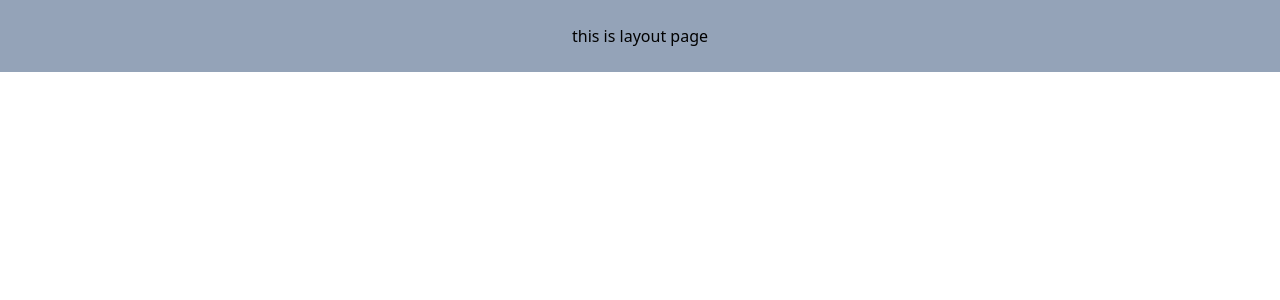
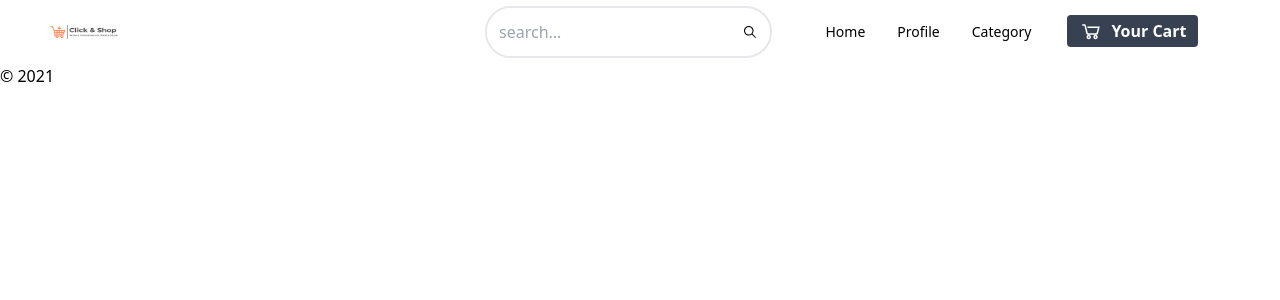
Before and after one commit to jevinmorad/click-n-shop, a React (Create React App) app in the folder frontend/: page / in a window 1280 px wide. Shown: the top 300 px of the page. Built offline with nearby package versions, Linux system fonts and the light colour scheme.

Commit message:
Implement layout structure with Navbar, footer, and search functionality

```diff
--- a/frontend/src/components/Layout.js
+++ b/frontend/src/components/Layout.js
@@ -1,7 +1,17 @@
-import { Outlet, Link } from "react-router-dom"
-
-export default function Layout(){
-    return(<>
-        <div className="text-center p-6 bg-slate-400 font-sans text-black">this is layout page</div>
-    </>)
+import { Outlet } from "react-router-dom"
+import Navbar from "./navbar/Navbar"
+export default function Layout() {
+    return (
+        <>
+            <nav>
+                <Navbar />
+            </nav>
+            <main>
+                <Outlet />
+            </main>
+            <footer>
+                <p>&copy; 2021</p>
+            </footer>
+        </>
+    )
 }
--- /dev/null
+++ b/frontend/src/components/navbar/Navbar.js
@@ -0,0 +1,23 @@
+import logo from './logo.png';
+import preview from './Preview.png';
+import Search from './search';
+import Menu from './menu';
+
+export default function NavBar() {
+
+    return (
+        <nav className='mx-7'>
+            <div className="flex-auto h-16 flex items-center justify-between px-4">
+                <div className="logo w-[464px]">
+                    <img src={preview} alt="Logo" className='w-20 h-16' />
+                </div>
+                <div className="search ">
+                    <Search />
+                </div>
+                <div className="menu">
+                    <Menu />
+                </div>
+            </div>
+        </nav>
+    )
+}
--- /dev/null
+++ b/frontend/src/components/navbar/menu.js
@@ -0,0 +1,29 @@
+import React from 'react';
+import { LiaShoppingCartSolid } from 'react-icons/lia';
+import { Link } from 'react-router-dom';
+
+const MenuBar = () => {
+    return (
+        <div className="w-[464px] h-[36px] flex justify-center items-center">
+            <div className="text-center text-sm font-normal">
+                <Link to="/" className="px-4 py-2 hover:bg-gray-300 rounded-full">
+                    Home
+                </Link>
+                <Link to="/" className="px-4 py-2 hover:bg-gray-300 rounded-full">
+                    Profile
+                </Link>
+                <Link to="/" className="px-4 py-2 hover:bg-gray-300 rounded-full">
+                    Category
+                </Link>
+            </div>
+            <div className="ml-5">
+                <button class="bg-gray-700 text-white font-bold py-1 px-3 rounded inline-flex items-center">
+                    <LiaShoppingCartSolid size={'1.5em'}/>
+                    <span className='pl-2'>Your Cart</span>
+                </button>
+                </div>
+        </div>
+    );
+};
+
+export default MenuBar;
--- /dev/null
+++ b/frontend/src/components/navbar/search.js
@@ -0,0 +1,24 @@
+import { useState } from 'react';
+import { IoIosSearch } from 'react-icons/io';
+
+export default function Search() {
+    const [search, setSearch] = useState("");
+
+    const handleChange = (e) => {
+        setSearch(e.target.value);
+    }
+    return (
+        <div className="pr-3 flex w-full items-center justify-center bg-white rounded-full focus:ring-2 focus:ring-blue-500 focus:border-blue-500 border-2 border-black-900">
+            <input
+                type="text"
+                placeholder="search..."
+                value={search}
+                onChange={handleChange}
+                className="p-3 text-gray-600 bg-white rounded-full focus:outline-none placeholder-gray-400" />
+            <span>
+                <IoIosSearch />
+            </span>
+
+        </div>
+    )
+}
```
Also changed, not shown: frontend/src/components/navbar/Preview.png (added), frontend/src/components/navbar/logo.png (added).
